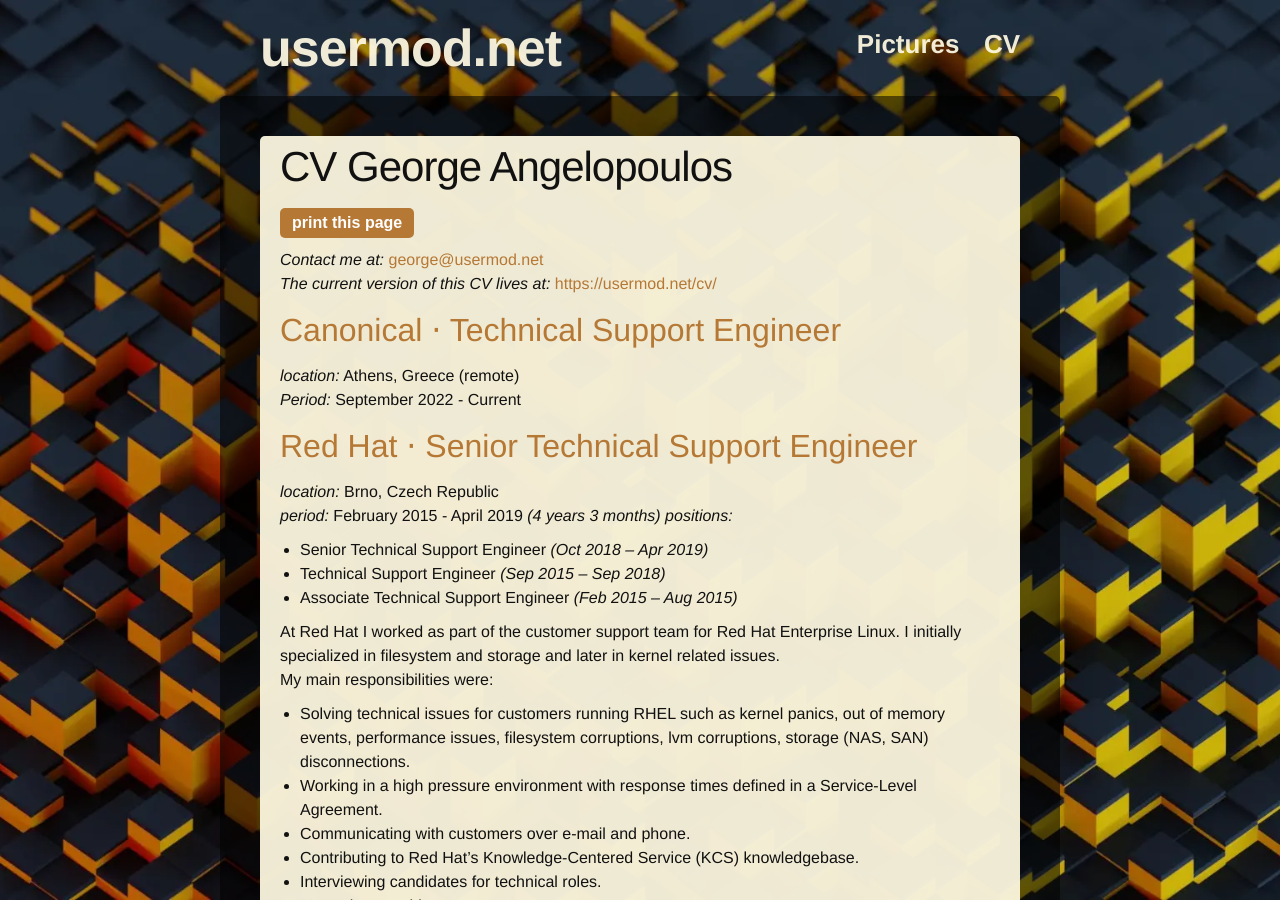
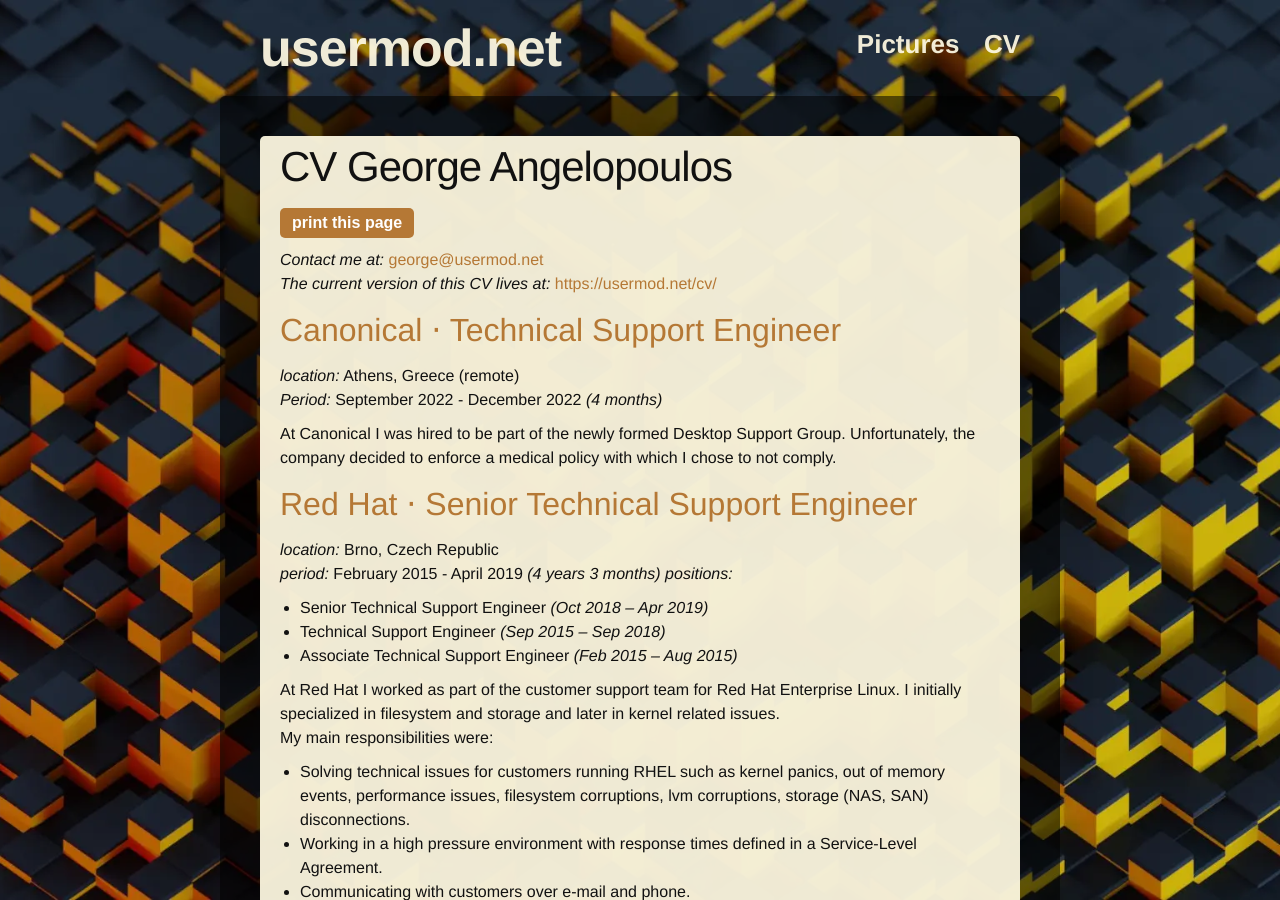
Before and after one commit to gangelop/lathan.github.io, a Jekyll site: the page built from cv.md, in a window 1280 px wide and 900 px high. Built offline with Jekyll 4.4.1, drawn with Linux system fonts in a browser that asks for light colours.

Commit message:
cv canonical

```diff
--- a/cv.md
+++ b/cv.md
@@ -12,7 +12,10 @@
 
 # Canonical ⋅ Technical Support Engineer
 *location:* Athens, Greece (remote)
-*Period:* September 2022 - Current
+*Period:* September 2022 - December 2022 *(4 months)*
+
+At Canonical I was hired to be part of the newly formed Desktop Support Group.
+Unfortunately, the company decided to enforce a medical policy with which I chose to not comply.
 
 # Red Hat ⋅ Senior Technical Support Engineer
 *location:* Brno, Czech Republic
```
